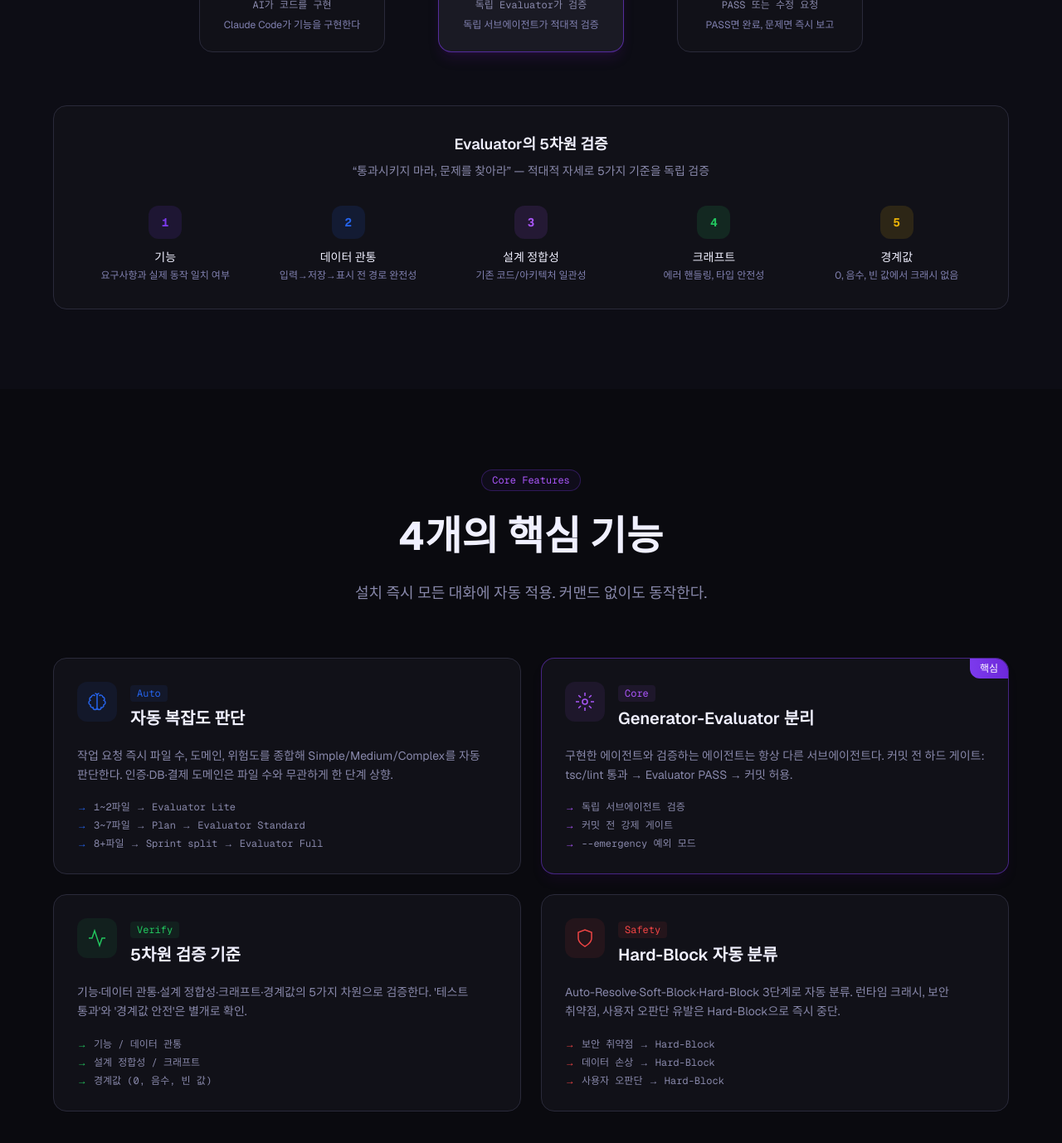
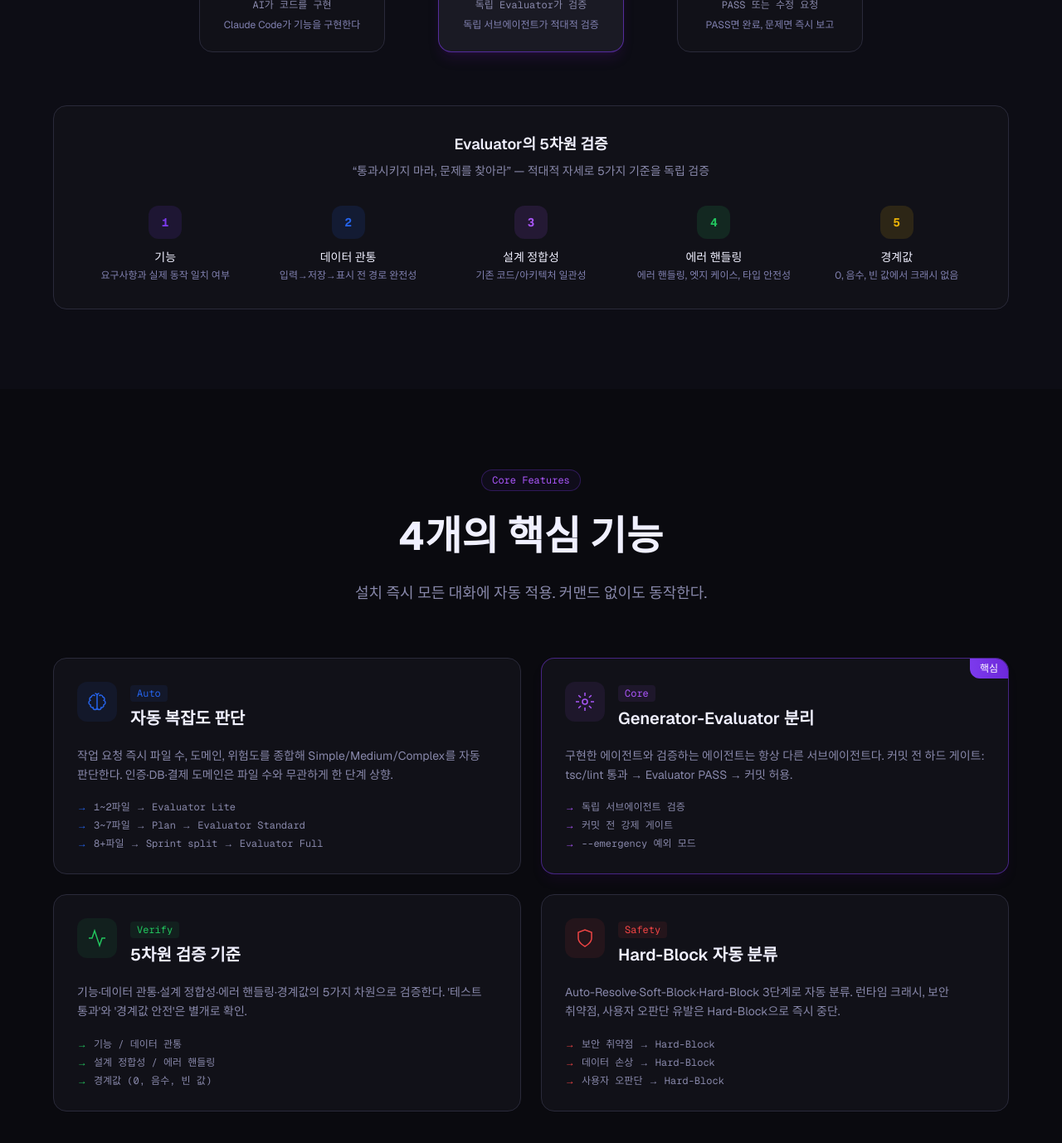
Before and after one commit to jay-swk/nova-landing, a Next.js app: page /nova-landing/ in a window 1280 px wide. Shown: the part 2305-3683 px from the top of the page at 83% size. Built offline with nearby package versions, Linux system fonts and the light colour scheme.

Commit message:
feat(nova-agent): FeaturesSection + HowItWorksSection 5D 검증 기준 최신화
Agent: Frontend Developer (2)
Generated by Nova Orbit

```diff
--- a/components/sections/FeaturesSection.tsx
+++ b/components/sections/FeaturesSection.tsx
@@ -38,8 +38,8 @@ const features = [
     ),
     tag: "Verify",
     title: "5차원 검증 기준",
-    body: "기능·데이터 관통·설계 정합성·크래프트·경계값의 5가지 차원으로 검증한다. '테스트 통과'와 '경계값 안전'은 별개로 확인.",
-    detail: ["기능 / 데이터 관통", "설계 정합성 / 크래프트", "경계값 (0, 음수, 빈 값)"],
+    body: "기능·데이터 관통·설계 정합성·에러 핸들링·경계값의 5가지 차원으로 검증한다. '테스트 통과'와 '경계값 안전'은 별개로 확인.",
+    detail: ["기능 / 데이터 관통", "설계 정합성 / 에러 핸들링", "경계값 (0, 음수, 빈 값)"],
     color: "#22c55e",
   },
   {
--- a/components/sections/HowItWorksSection.tsx
+++ b/components/sections/HowItWorksSection.tsx
@@ -50,7 +50,7 @@ const checkDimensions = [
   { label: "기능", desc: "요구사항과 실제 동작 일치 여부", color: "#7c3aed" },
   { label: "데이터 관통", desc: "입력→저장→표시 전 경로 완전성", color: "#2563eb" },
   { label: "설계 정합성", desc: "기존 코드/아키텍처 일관성", color: "#a855f7" },
-  { label: "크래프트", desc: "에러 핸들링, 타입 안전성", color: "#22c55e" },
+  { label: "에러 핸들링", desc: "에러 핸들링, 엣지 케이스, 타입 안전성", color: "#22c55e" },
   { label: "경계값", desc: "0, 음수, 빈 값에서 크래시 없음", color: "#eab308" },
 ];
 
```
